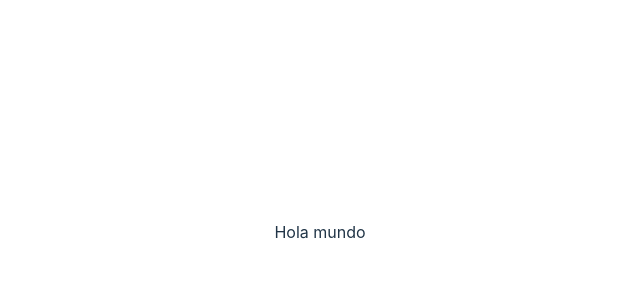
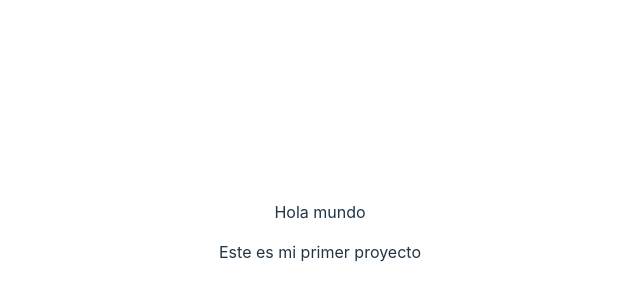
Before and after one commit to Haluuuu/Blog, a React (Vite) app: page / in a window 1280 px wide. Shown: the part 168-468 px from the top of the page, without its empty margins (320-960 px from the left). Built offline with nearby package versions, Linux system fonts and the light colour scheme.

Commit message:
Agregue texto en app.jsx

```diff
--- a/src/App.jsx
+++ b/src/App.jsx
@@ -10,7 +10,7 @@ function App() {
     <>
 
           <p>Hola mundo</p>
-
+         <p>Este es mi primer proyecto</p>
 
 
     </>
```
